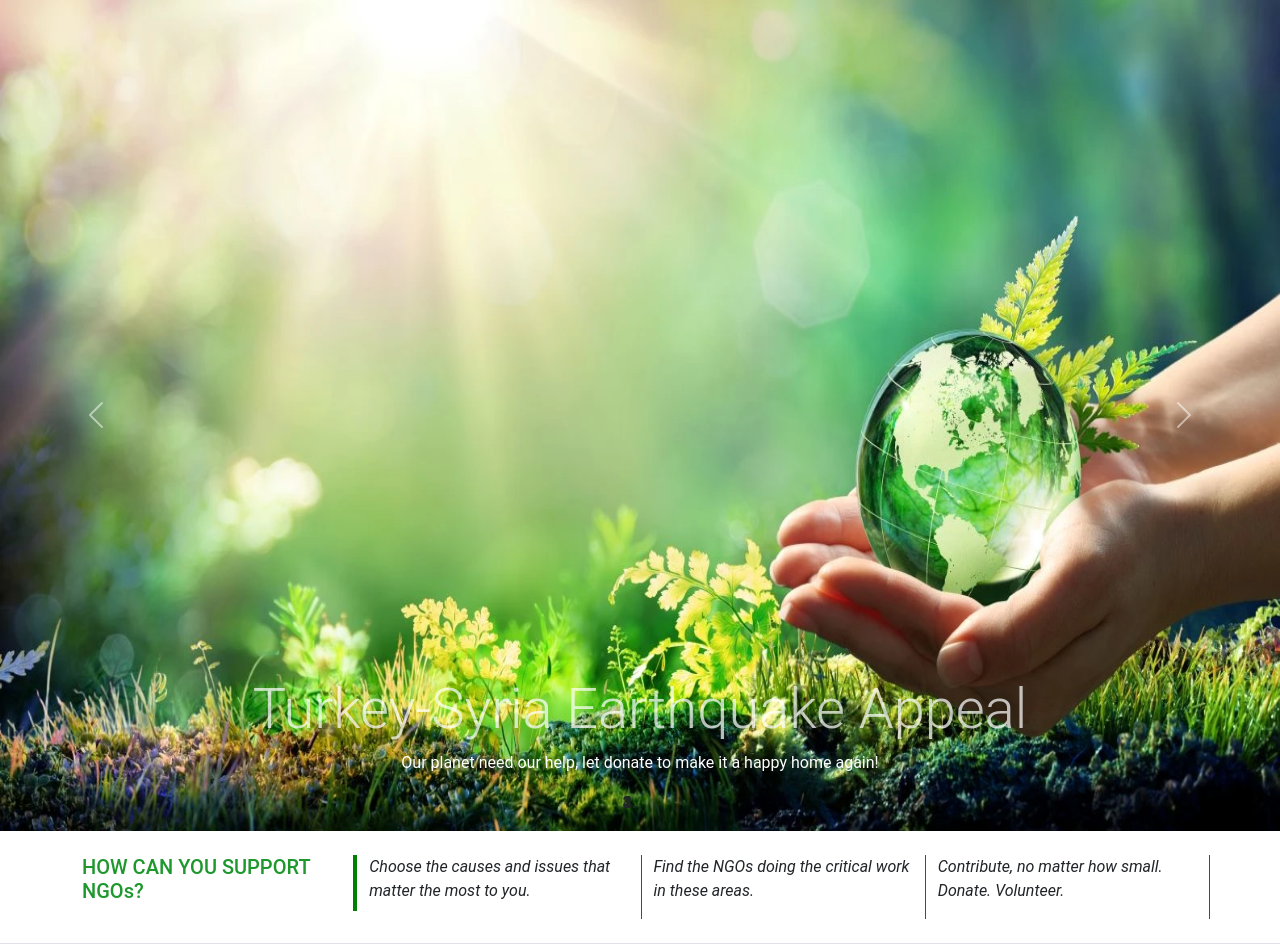
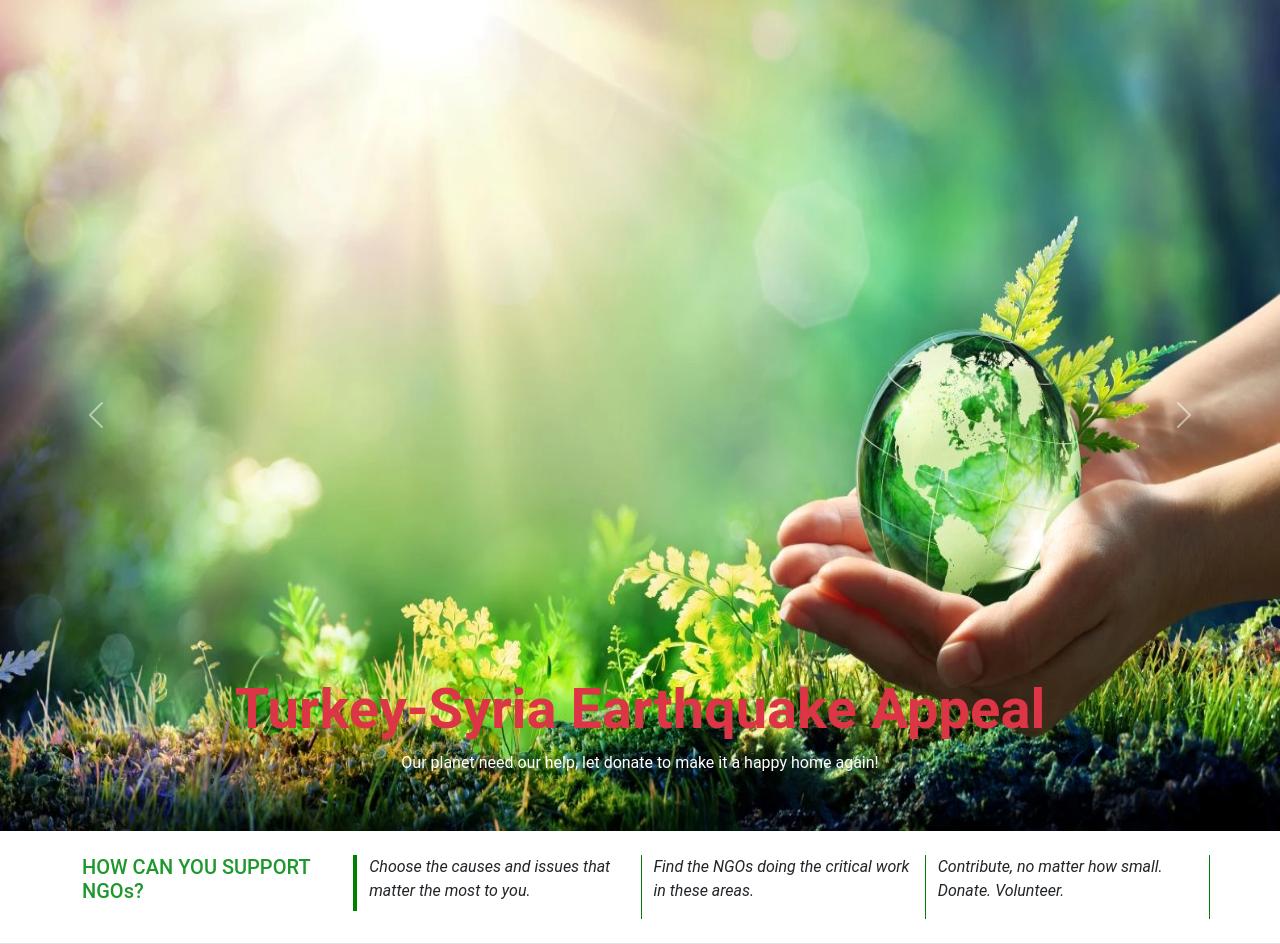
Before and after one commit to Lee-moran/emergency-code, a Django app: page / in a window 1280 px wide. Shown: the part 113-1057 px from the top of the page. Run offline with Django 3.2, Linux system fonts and the light colour scheme; data comes from the database, SQL or seed files in the repository; parts of the project's set-up code (start-up, migrations or seed data) failed here and were passed over; some libraries are stand-ins or nearby versions.

Commit message:
carosule fixed

```diff
--- a/home/templates/home/index.html
+++ b/home/templates/home/index.html
@@ -35,7 +35,7 @@
 
 {% block content %}
     <!-- CAROUSEL AREA -->
-    <div id="carouselExampleCaptions" class="carousel slide" data-ride="carousel">
+    <!-- <div id="carouselExampleCaptions" class="carousel slide" data-ride="carousel">
         <ol class="carousel-indicators">
             <li data-target="#carouselExampleCaptions" data-slide-to="0" class="active"></li>
             <li data-target="#carouselExampleCaptions" data-slide-to="1"></li>
@@ -80,7 +80,45 @@
             <span class="carousel-control-next-icon" aria-hidden="true"></span>
             <span class="sr-only">Next</span>
         </button>
-    </div>
+    </div> -->
+    <div id="carouselExampleIndicators" class="carousel slide" data-bs-ride="true">
+        <div class="carousel-indicators">
+            <button type="button" data-bs-target="#carouselExampleIndicators" data-bs-slide-to="0" class="active" aria-current="true" aria-label="Slide 1"></button>
+            <button type="button" data-bs-target="#carouselExampleIndicators" data-bs-slide-to="1" aria-label="Slide 2"></button>
+            <button type="button" data-bs-target="#carouselExampleIndicators" data-bs-slide-to="2" aria-label="Slide 3"></button>
+          </div>
+        <div class="carousel-inner">
+          <div class="carousel-item active" data-bs-interval="1000">
+            <img src="{% static 'images/care.webp' %}" class="d-block carousel-img w-100" alt="Syria-Turkey Earthquake appeal">
+            <div class="carousel-caption d-none d-md-block">
+                <h2 class="display-4 text-danger fw-bold">Turkey-Syria Earthquake Appeal</h2>
+                <p>Our planet need our help, let donate to make it a happy home again!</p>
+            </div>
+          </div>
+          <div class="carousel-item" data-bs-interval="2000">
+            <img src="{% static 'images/earthquake.webp' %}" class="d-block carousel-img w-100" alt="Syria-Turkey Earthquake appeal">
+            <div class="carousel-caption d-none d-md-block">
+                <h2 class="display-4 text-danger fw-bold">Emergency Appeal</h2>
+                <p>We are depleting our natural resources, let use it's time to take some action.</p>
+            </div>
+          </div>
+          <div class="carousel-item">
+            <img src="{% static 'images/support-ukraine-img.webp' %}" class="d-block carousel-img w-100" alt="...">
+                <div class="carousel-caption d-none d-md-block">
+                    <h2 class="display-4 text-danger fw-bold">Ukraine Appeal</h2>
+                    <p>War brings death and destruction, which leave long lasting impact, let's heal some precious hearts...!</p>
+                </div>
+          </div>
+        </div>
+        <button class="carousel-control-prev" type="button" data-bs-target="#carouselExampleIndicators" data-bs-slide="prev">
+          <span class="carousel-control-prev-icon" aria-hidden="true"></span>
+          <span class="visually-hidden">Previous</span>
+        </button>
+        <button class="carousel-control-next" type="button" data-bs-target="#carouselExampleIndicators" data-bs-slide="next">
+          <span class="carousel-control-next-icon" aria-hidden="true"></span>
+          <span class="visually-hidden">Next</span>
+        </button>
+      </div>
     <!-- FOUR COLUMNS HIGHLIGHT BAR -->
     <div class="container mt-4">
         <div class="row align-items-start grid-divider">
--- a/static/css/base.css
+++ b/static/css/base.css
@@ -13,7 +13,6 @@
 @import url("https://fonts.googleapis.com/css2?family=Exo+2&family=Lato&family=Montserrat&family=Roboto&display=swap");
 
 /* primary colors and sections */
-
 :root {
     --primary-color: #02a4db;
     --secondary-color: #1e982d;
```
Also changed, not shown: README.md.
